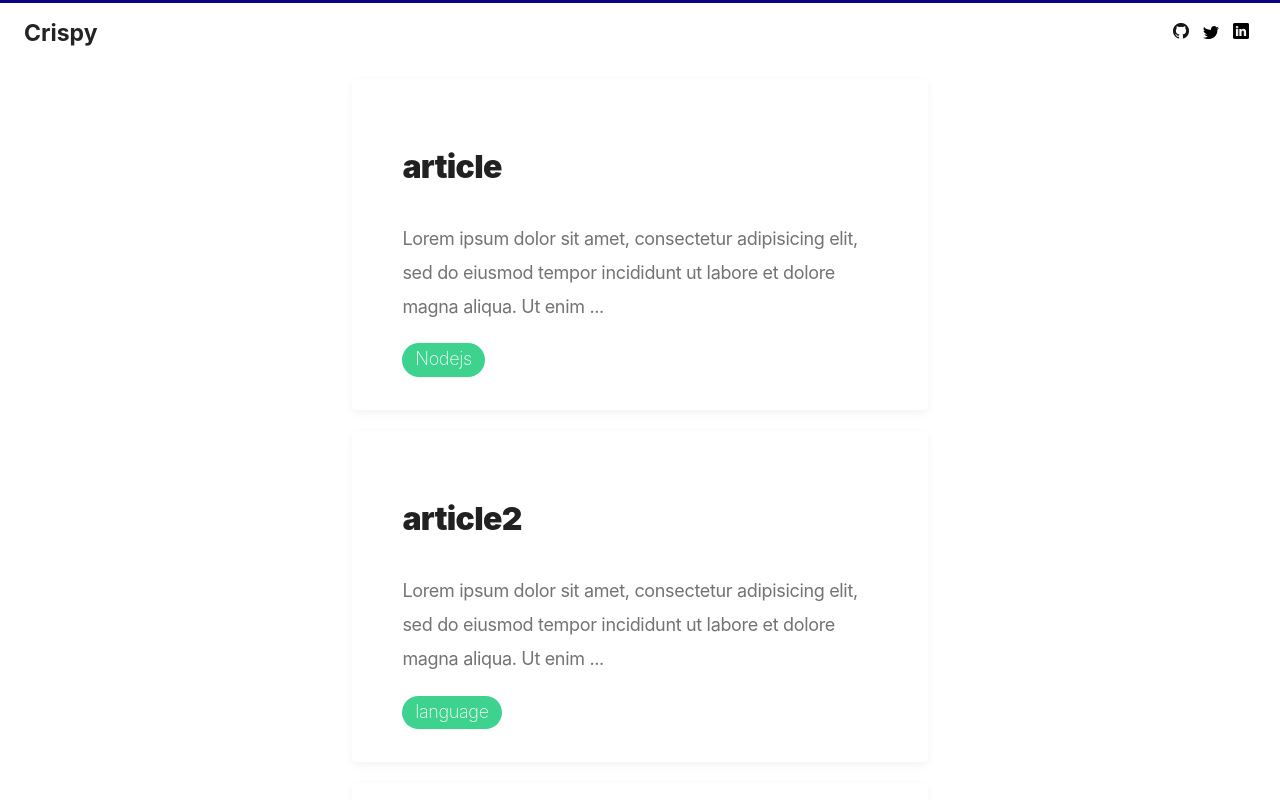
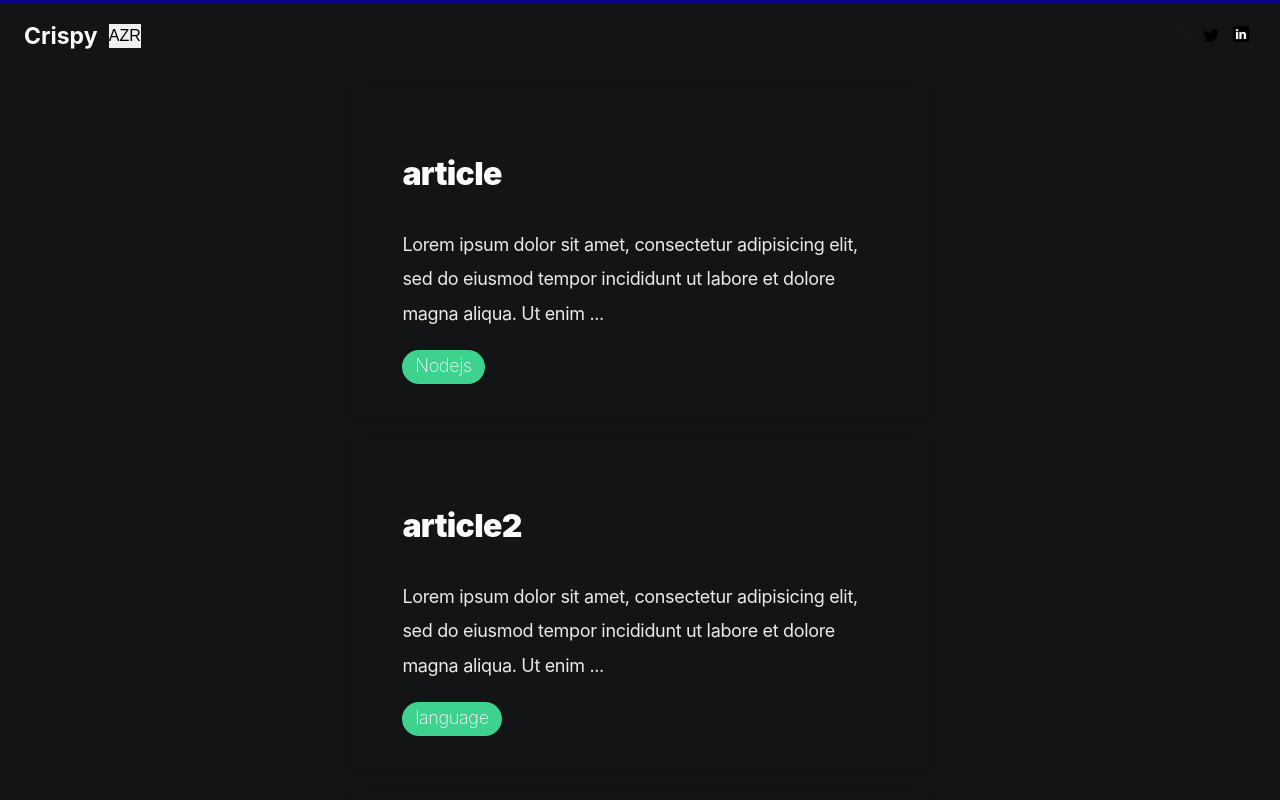
Before and after one commit to ParmentierChristophe/nextBlog, a Next.js app: page / in a window 1280 px wide. Shown: the top 800 px of the page. Built offline with nearby package versions, Linux system fonts and the light colour scheme; a web font is replaced by a local one.

Commit message:
darkmode wip

```diff
--- a/components/entry/text.module.css
+++ b/components/entry/text.module.css
@@ -6,7 +6,6 @@
     box-shadow 250ms cubic-bezier(0.4, 0, 0.2, 1), padding 250ms cubic-bezier(0.4, 0, 0.2, 1);
   max-width: 36rem;
   margin: 0 auto;
-  background-color: #fff;
   border-radius: 5px;
   padding: 2.1rem 3.15rem;
   box-shadow: 0 3px 10px rgba(25, 17, 34, 0.05);
@@ -23,12 +22,10 @@
 
 .excerpt {
   font-weight: 400;
-  color: hsl(0, 0%, 45%);
 }
 
 .title {
   font-weight: 900;
-  color: hsl(0, 0%, 13%);
 }
 
 .cat {
--- a/components/header/header.module.css
+++ b/components/header/header.module.css
@@ -21,11 +21,15 @@
 }
 
 .brand {
-  display: flex;
-  align-items: center;
+  color: var(--fg);
   font-weight: bold;
   margin-right: 0.7rem;
   font-size: 23px;
+}
+
+.brandContainer {
+  display: flex;
+  align-items: center;
 }
 
 .icon {
--- a/components/header/index.js
+++ b/components/header/index.js
@@ -1,14 +1,22 @@
 import Link from 'next/link';
 import style from './header.module.css';
+import useTheme from '../../lib/theme';
 
 const Header = ({ slug, title }) => {
+  const { theme, toggleTheme } = useTheme();
+
   return (
     <nav className={style.navbar}>
       <div className={style.containerNavbar}>
-        <span className={style.brand}>
+        <span className={style.brandContainer}>
           <Link href="/">
-            <a aria-label="Navigate Home">Crispy </a>
+            <a className={style.brand} aria-label="Navigate Home">
+              Crispy{' '}
+            </a>
           </Link>
+          <button onClick={toggleTheme} aria-label="Toggle Theme">
+            AZR
+          </button>
         </span>
 
         <div>
--- /dev/null
+++ b/lib/theme.js
@@ -0,0 +1,84 @@
+import { useCallback, useEffect } from 'react';
+import useSWR from 'swr';
+
+export const themeStorageKey = 'theme';
+
+const isServer = typeof window === 'undefined';
+const getTheme = () => {
+  if (isServer) return 'dark';
+  return localStorage.getItem(themeStorageKey) || 'dark';
+};
+
+const setLightMode = () => {
+  try {
+    localStorage.setItem(themeStorageKey, 'light');
+    document.documentElement.classList.add('light');
+  } catch (err) {
+    console.error(err);
+  }
+};
+
+const setDarkMode = () => {
+  try {
+    localStorage.setItem(themeStorageKey, 'dark');
+    document.documentElement.classList.remove('light');
+  } catch (err) {
+    console.error(err);
+  }
+};
+
+const disableAnimation = () => {
+  const css = document.createElement('style');
+  css.type = 'text/css';
+  css.appendChild(
+    document.createTextNode(
+      `* {
+        -webkit-transition: none !important;
+        -moz-transition: none !important;
+        -o-transition: none !important;
+        -ms-transition: none !important;
+        transition: none !important;
+      }`
+    )
+  );
+  document.head.appendChild(css);
+
+  return () => {
+    // Force restyle
+    (() => window.getComputedStyle(css).opacity)();
+    document.head.removeChild(css);
+  };
+};
+
+const useTheme = () => {
+  const { data: theme, mutate } = useSWR(themeStorageKey, getTheme, {
+    initialData: getTheme(),
+  });
+
+  const setTheme = useCallback(
+    (newTheme) => {
+      mutate(newTheme, false);
+    },
+    [mutate]
+  );
+
+  useEffect(() => {
+    const enable = disableAnimation();
+
+    if (theme === 'dark') {
+      setDarkMode();
+    } else {
+      setLightMode();
+    }
+
+    enable();
+  }, [theme]);
+
+  return {
+    theme,
+    setTheme,
+    toggleTheme: () => setTheme(!theme || theme === 'dark' ? 'light' : 'dark'),
+  };
+};
+
+export default useTheme;
--- a/package.json
+++ b/package.json
@@ -15,6 +15,7 @@
     "prettier": "^2.0.5",
     "prism-react-renderer": "^1.1.1",
     "react": "16.13.1",
-    "react-dom": "16.13.1"
+    "react-dom": "16.13.1",
+    "swr": "^0.2.3"
   }
 }
--- a/pages/css/style.css
+++ b/pages/css/style.css
@@ -7,7 +7,6 @@ body {
 
 a {
   text-decoration: none;
-  color: #242424;
   transition: 0.5s;
 }
 
@@ -46,8 +45,6 @@ a:hover {
   justify-content: center;
   align-items: center;
   flex: 0 0 160px;
-
-  box-shadow: 2px 5px 10px #e4e4e4;
 }
 
 .button:focus {
@@ -100,8 +97,8 @@ a:hover {
   --gray: #888;
   --light-gray: #444;
   --lighter-gray: #222;
-  --lightest-gray: #fafafa;
-  --article-color: #020202;
+  --lightest-gray: #1a1a1a;
+  --article-color: #eaeaea;
   --header-bg: rgb(19, 20, 21);
   --gray-alpha: rgba(255, 255, 255, 0.5);
   --selection: rgba(255, 255, 255, 0.99);
@@ -145,6 +142,34 @@ a:hover {
   text-shadow: none;
   background: var(--selection);
   color: var(--bg);
+}
+
+html {
+  -ms-text-size-adjust: 100%;
+  -webkit-text-size-adjust: 100%;
+  line-height: 1.5;
+}
+
+html,
+body {
+  padding: 0;
+  margin: 0;
+  font-size: 16px;
+  background: var(--bg);
+  color: var(--fg);
+  font-display: block;
+  font-feature-settings: 'calt' 'case' 'rlig';
+  text-rendering: optimizeLegibility;
+  -webkit-font-smoothing: antialiased;
+  -moz-osx-font-smoothing: grayscale;
+}
+
+body {
+  min-height: 100vh;
+  font-family: var(--font-sans);
+  display: flex;
+  flex-direction: column;
+  transition: color 0.1s ease-in-out, background 0.1s ease-in-out;
 }
 
 svg {
```
Also changed, not shown: 1 other file (tests, documents, lock files or other folders).
